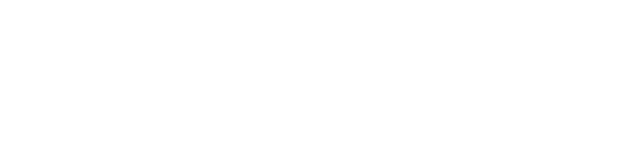
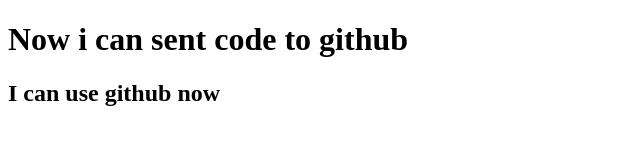
Before and after one commit to 3minhaz/my-second-repo, a plain HTML site: page index.html in a window 1280 px wide. Shown: the whole page, without its empty margins (0-640 px from the left). Drawn offline with Linux system fonts and the light colour scheme.

Commit message:
head added here

```diff
--- a/index.html
+++ b/index.html
@@ -5,9 +5,10 @@
     <meta charset="UTF-8">
     <meta http-equiv="X-UA-Compatible" content="IE=edge">
     <meta name="viewport" content="width=device-width, initial-scale=1.0">
-    <title>Document</title>
+    <title>My second git repository</title>
 </head>
 <body>
-
+    <h1>Now i can sent code to github</h1>
+    <h2>I can use github now</h2>
 </body>
 </html>
```
